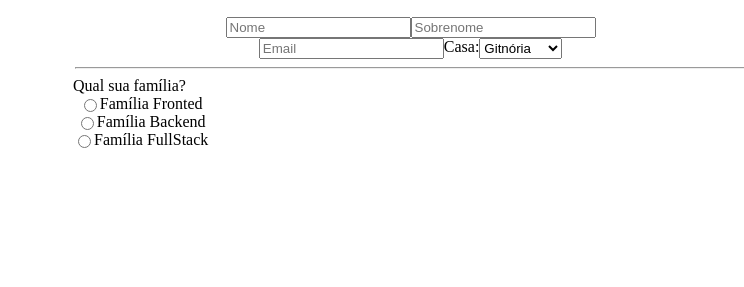
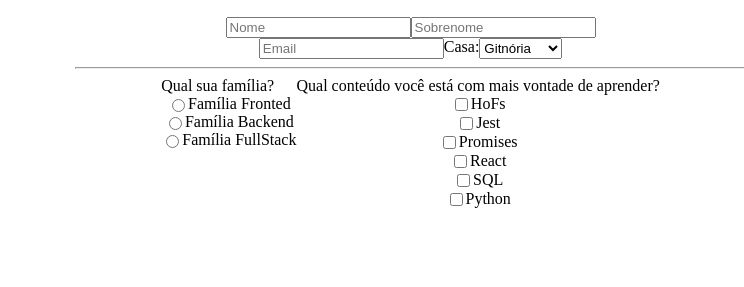
Before and after one commit to kodenart/trybewarts, a website: page index.html in a window 1280 px wide. Shown: the part 130-417 px from the top of the page, 0-744 px from the left. Drawn offline with Linux system fonts and the light colour scheme.

Commit message:
requisito 13 falhando

```diff
--- a/index.html
+++ b/index.html
@@ -54,6 +54,7 @@
           </div>
 
         <hr>
+      <section id="section-meio">
 
         <section id="familias">
           <label id="label-family">Qual sua família?</label>
@@ -89,6 +90,41 @@
         </div>
       </section>
 
+      <label id="label-content">Qual conteúdo você está com mais vontade de aprender?
+
+
+        <div class="flex-container">
+          <input type="checkbox" id="hofs" value="HoFs">
+          <label for="hofs">HoFs</label>
+        </div>
+
+        <div class="flex-container">
+          <input type="checkbox" id="jest" value="Jest">
+          <label for="jest">Jest</label>
+        </div>
+
+        <div class="flex-container">
+          <input type="checkbox" id="promises" value="Promises">
+          <label for="promises">Promises</label>
+        </div>
+
+        <div class="flex-container">
+          <input type="checkbox" id="react" value="React">
+          <label for="react">React</label>
+        </div>
+
+        <div class="flex-container">
+          <input type="checkbox" id="sql" value="SQL">
+          <label for="sql">SQL</label>
+        </div>
+
+        <div class="flex-container">
+          <input type="checkbox" id="python" value="Python">
+          <label for="python">Python</label>
+        </div>
+      </label>
+    </section>
+
     </form>
   </main>
   <img
--- a/style.css
+++ b/style.css
@@ -7,6 +7,8 @@ body {
 
 #evaluation-form {
   flex-direction: column;
+  padding: 0;
+  margin: 0;
 }
 
 #trybewarts-forms-logo {
@@ -66,5 +68,14 @@ label {
 #familias {
   display: flex;
   flex-flow: column nowrap;
-  align-self: flex-start;
 }
+
+#label-content {
+  display: flex;
+  flex-flow: column wrap;
+}
+
+#section-meio {
+  display: flex;
+  justify-content: space-between;
+}
```
Lines whose indentation alone changed are shown as unchanged.
